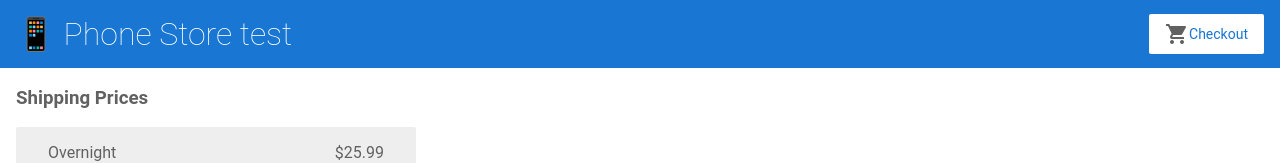
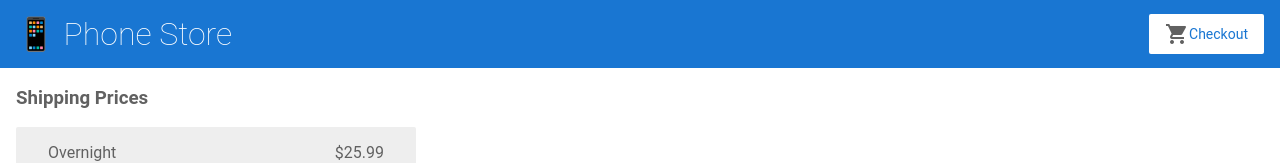
Before and after one commit to colorado-quinn/learn-angular-get-started, an Angular app: page /shipping in a window 1280 px wide. Shown: the top 163 px of the page. Built offline with nearby package versions, Linux system fonts and the light colour scheme.

Commit message:
test cicd

```diff
--- a/src/app/top-bar/top-bar.component.html
+++ b/src/app/top-bar/top-bar.component.html
@@ -1,5 +1,5 @@
 <a [routerLink]="['/']">
-  <h1>📱 Phone Store test</h1>
+  <h1>📱 Phone Store</h1>
 </a>
 
 <a routerLink="/cart" class="button fancy-button">
```
